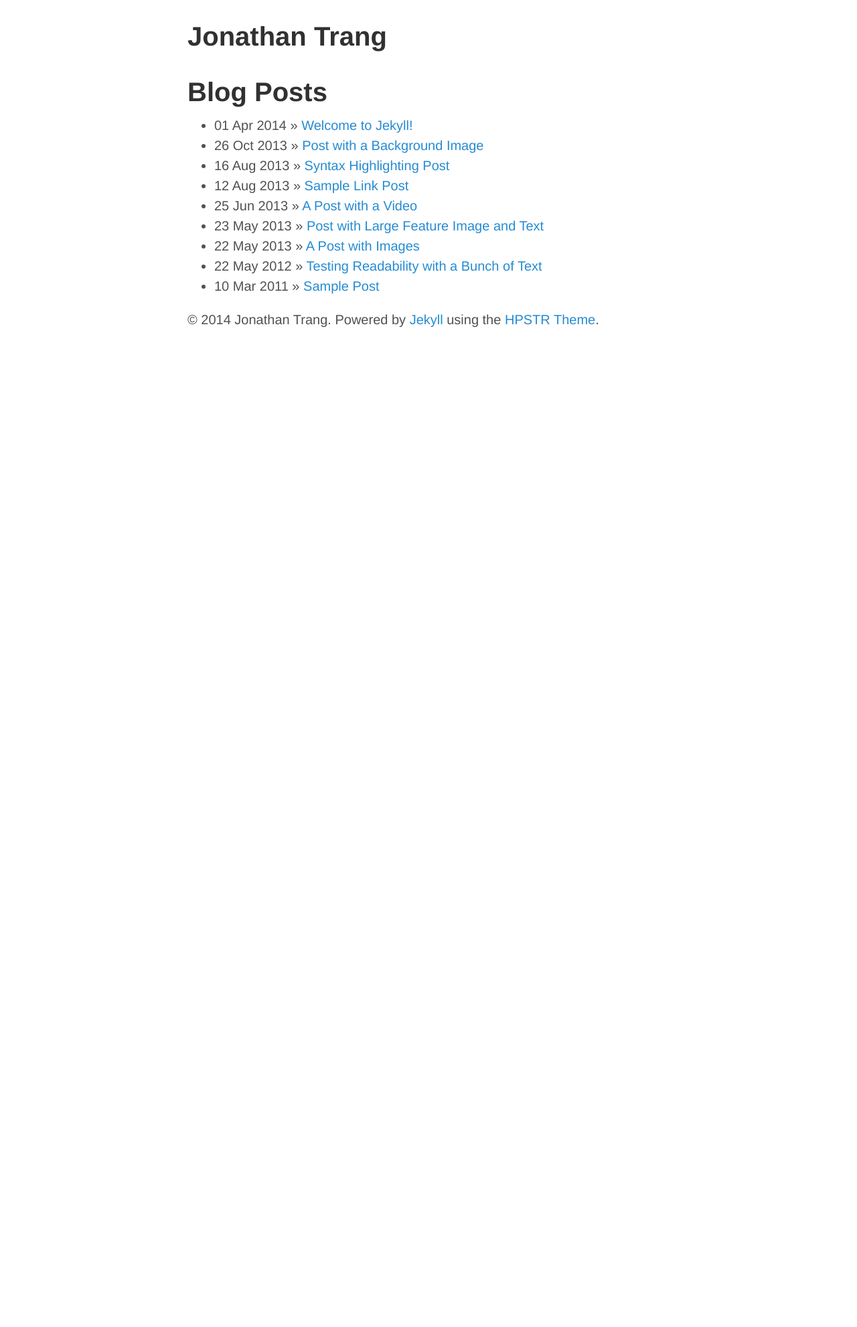
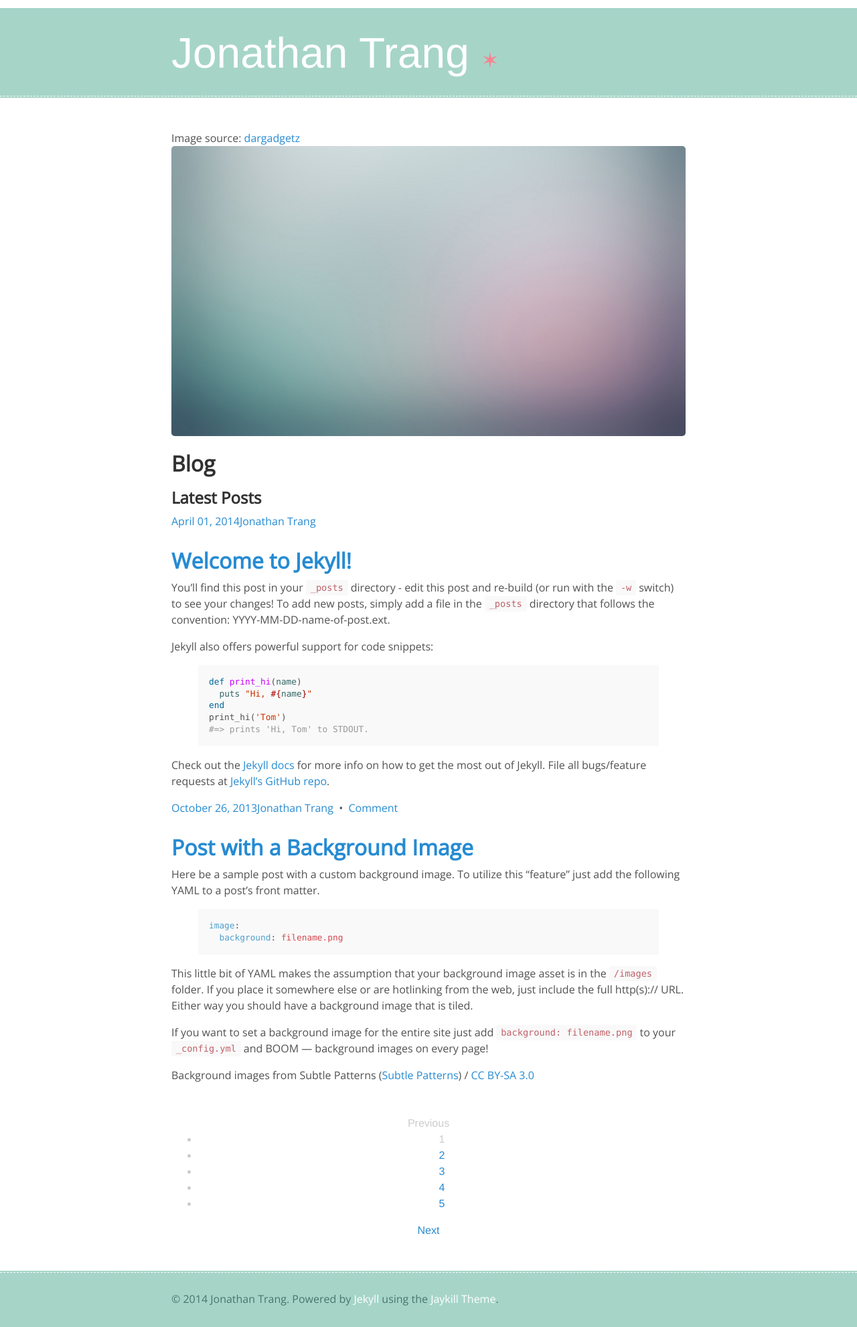
Before and after one commit to jayce85/jayce85.github.io, a Jekyll site: the page built from index.html, in a window 1280 px wide, cut to the strip 104-2085 px from the top of the page. Shown: the whole strip at 67% size. Built offline with Jekyll 4.4.1, drawn with Linux system fonts in a browser that asks for light colours; nearby versions of some CDN libraries; library files that are not in the unit come from our copies; Markdown is read by kramdown in place of the engine named in the settings; the list of posts is cut into pages by our own code; comment, search, counter and statistics services are not loaded; before the commit the page ends 900 px from its top, so only the background shows below that.

Commit message:
Header/Footer. HTML font.

```diff
--- a/_config.yml
+++ b/_config.yml
@@ -1,8 +1,8 @@
 markdown: redcarpet
 pygments: true
 
-title: Jonathan Trang
-description: My website
+title: Blog
+description: Jonathan Trang's blog
 disqus_shortname: jon301
 # Your site's domain goes here. Leave localhost server or blank when working locally.
 url: http://trangjon.com
@@ -35,14 +35,9 @@
 # https://ssl.bing.com/webmaster/configure/verify/ownership Option 2 content= goes here
 bing_verify:
 
-# http://en.wikipedia.org/wiki/List_of_tz_database_time_zones
-# timezone: Europe/Paris
-# future: true
-
-# https://github.com/mojombo/jekyll/wiki/Permalinks
-permalink: /:categories/:title/
+permalink: pretty
 
 # Amount of post to show on home page
-paginate: 5
+paginate: 2
 
-exclude: ["bower.json", "package.json", "README.md", "gulpfile.js", "assets", "node_modules"]
+exclude: ["bower.json", "package.json", "README.md", "gulpfile.js", "build.sh", "assets", "node_modules"]
--- a/_includes/footer.html
+++ b/_includes/footer.html
@@ -1 +1,5 @@
-<span>&copy; {{ site.time | date: '%Y' }} {{ site.owner.name }}. Powered by <a href="http://jekyllrb.com">Jekyll</a> using the <a href="http://mademistakes.com/hpstr/">HPSTR Theme</a>.</span>
+<div class="footer-wrap">
+    <footer class="footer container">
+        <span>&copy; {{ site.time | date: '%Y' }} {{ site.owner.name }}. Powered by <a href="http://jekyllrb.com">Jekyll</a> using the <a href="https://github.com/jon301/jaykill">Jaykill Theme</a>.</span>
+    </footer>
+</div>
--- a/_includes/head.html
+++ b/_includes/head.html
@@ -53,7 +53,8 @@
     <link rel="shortcut icon" href="{{ site.url }}/images/apple-touch-icon.png">
 
     <!-- Webfonts -->
-    <!-- <link href="http://fonts.googleapis.com/css?family=Lato:300,400,700,300italic,400italic" rel="stylesheet" type="text/css"> -->
+    <link href='http://fonts.googleapis.com/css?family=Cookie' rel='stylesheet' type='text/css'>
+    <link href='http://fonts.googleapis.com/css?family=Open+Sans:300' rel='stylesheet' type='text/css'>
 
     {% if page.image.background or site.background %}
         {% capture background %}
--- /dev/null
+++ b/_includes/header.html
@@ -0,0 +1,5 @@
+<div class="header-wrap">
+    <header class="header container">
+        <h1><a href="{{ site.url }}">{{ site.owner.name }}</a> <span class="symbol">&#x2736;</span></h1>
+    </header>
+</div>
--- a/_layouts/default.html
+++ b/_layouts/default.html
@@ -10,6 +10,9 @@
 
         {% include browse_happy.html %}
 
+        {% include header.html %}
+
+        <!--
         {% if page.image.feature %}
             <div class="entry-header">
                 {% if page.image.credit %}
@@ -20,26 +23,14 @@
                 </div>
             </div>
         {% endif %}
+        -->
 
         <!-- Add your site or application content here -->
         <div class="container content">
-            <!--
-            <div class="masthead">
-                <h3 class="masthead-title">
-                    <a href="/" title="Home">{{ site.title }}</a>
-                    <small>{{ site.tagline }}</small>
-                </h3>
-            </div>
-            -->
+            {{ content }}
+        </div>
 
-            {{ content }}
-
-            <div class="footer-wrapper">
-                <footer role="contentinfo">
-                    {% include footer.html %}
-                </footer>
-            </div>
-        </div>
+        {% include footer.html %}
 
         {% include scripts.html %}
 
--- /dev/null
+++ b/assets/scss/_core.scss
@@ -0,0 +1,5 @@
+@import "compass/support";
+@import "compass/utilities";
+@import "compass/css3";
+@import "compass/layout";
+@import "compass/typography";
--- a/index.html
+++ b/index.html
@@ -1,13 +1,61 @@
 ---
-layout: page
-title: Jonathan Trang
+layout: post-index
+title: Latest Posts
+description: "Describe this nonsense."
+tags: [Jekyll, theme, themes, responsive, blog, modern]
+image:
+  feature: abstract-1.jpg
+  credit: dargadgetz
+  creditlink: http://www.dargadgetz.com/ios-7-abstract-wallpaper-pack-for-iphone-5-and-ipod-touch-retina/
 ---
 
-<div id="home">
-  <h1>Blog Posts</h1>
-  <ul class="posts">
-    {% for post in site.posts %}
-      <li><span>{{ post.date | date_to_string }}</span> &raquo; <a href="{{ post.url }}">{{ post.title }}</a></li>
-    {% endfor %}
-  </ul>
+{% for post in paginator.posts %}
+<article class="hentry">
+    <header>
+        <div class="entry-meta"><span class="entry-date date published updated"><time datetime="{{ post.date | date_to_xmlschema }}"><a href="{{ site.url }}{{ post.url }}">{{ post.date | date: "%B %d, %Y" }}</a></time></span><span class="author vcard"><span class="fn"><a href="{{ site.url }}/about/" title="About {{ site.owner.name }}">{{ site.owner.name }}</a></span></span>{% if site.disqus_shortname and post.comments %}&nbsp; &bull; &nbsp;<span class="entry-comments"><a href="{{ site.url }}{{ post.url }}#disqus_thread">Comment</a></span>{% endif %}</div>
+        {% if post.link %}
+            <h1 class="entry-title"><a href="{{ site.url }}{{ post.url }}" rel="bookmark" title="{{ post.title }}"><i class="icon-double-angle-right"></i></a> <a href="{{ post.link }}">{{ post.title }}</a></h1>
+        {% else %}
+            <h1 class="entry-title"><a href="{{ site.url }}{{ post.url }}" rel="bookmark" title="{{ post.title }}" itemprop="url">{{ post.title }}</a></h1>
+        {% endif %}
+    </header>
+    <div class="entry-content">
+        {{ post.content }}
+    </div>
+</article>
+{% endfor %}
+
+<div class="pagination">
+    {% if paginator.previous_page %}
+        {% if paginator.previous_page == 1 %}
+            <a href="{{ site.url }}" class="btn">Previous</a>
+        {% else %}
+            <a href="{{ site.url }}/page{{ paginator.previous_page }}" class="btn">Previous</a>
+        {% endif %}
+    {% else %}
+        Previous
+    {% endif %}
+    <ul class="inline-list">
+        <li>
+            {% if paginator.page == 1 %}
+                <span class="current-page">1</span>
+            {% else %}
+                <a href="{{ site.url }}">1</a>
+            {% endif %}
+        </li>
+        {% for count in (2..paginator.total_pages) %}
+            <li>
+                {% if count == paginator.page %}
+                    <span class="current-page">{{ count }}</span>
+                {% else %}
+                    <a href="{{ site.url }}/page{{ count }}">{{ count }}</a>
+                {% endif %}
+            </li>
+        {% endfor %}
+    </ul>
+    {% if paginator.next_page %}
+        <a href="{{ site.url }}/page{{ paginator.next_page }}" class="btn">Next</a>
+    {% else %}
+        Next
+    {% endif %}
 </div>
--- a/public/css/main.css
+++ b/public/css/main.css
@@ -0,0 +1 @@
+html{font-family:"Open Sans", "Helvetica Neue", Helvetica, Arial, sans-serif;font-size:14px}@media (min-width: 38rem){html{font-size:16px}}.container{max-width:50rem}.header-wrap{background:#a6d5c8;position:relative;margin-bottom:3rem}.header-wrap:after{content:"";position:absolute;bottom:2px;border-bottom:1px dashed #fff;width:100%}.header{padding-top:30px;padding-bottom:30px}.header h1{font:normal 4rem 'Cookie', Helvetica, sans-serif;margin:0}.header h1 .symbol{color:#f88391;font-size:2rem}.header h1 a{color:#fff;text-decoration:none}.footer-wrap{background:#a6d5c8;position:relative;margin-top:3rem;color:#45776a}.footer-wrap:before{content:"";position:absolute;top:2px;border-top:1px dashed #fff;width:100%}.footer{padding-top:30px;padding-bottom:30px}.footer a{color:#fff}
```
Also changed, not shown: assets/scss/main.scss (+87 -0 lines), README.md.
